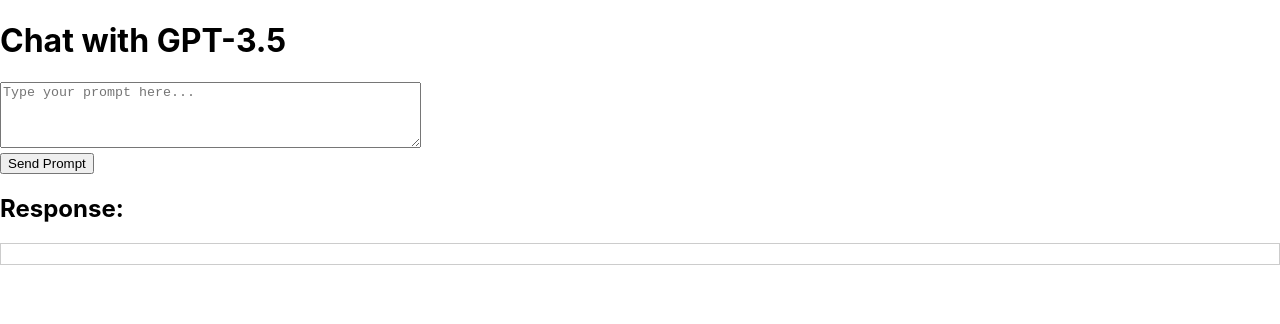
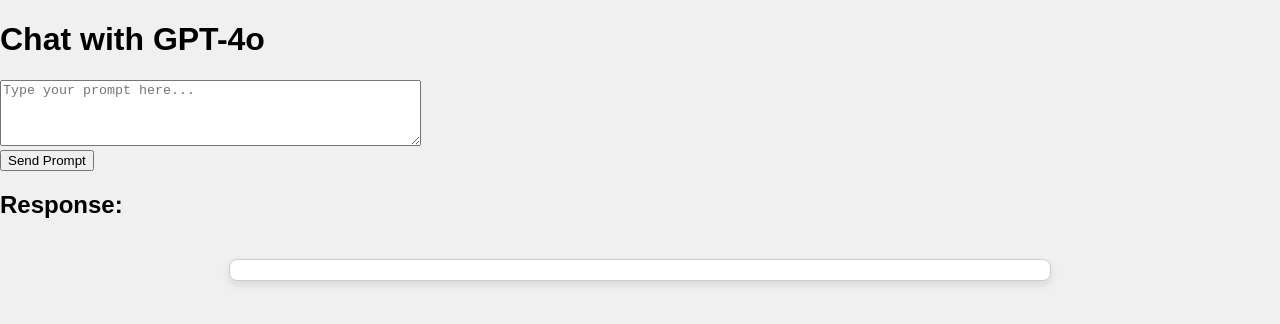
Before and after one commit to therealrara/DSAInterviewGPT, a React (Create React App) app: page / in a window 1280 px wide. Shown: the top 324 px of the page. Built offline with nearby package versions, Linux system fonts and the light colour scheme.

Commit message:
Added some CSS styling to make more legible

```diff
--- a/package.json
+++ b/package.json
@@ -10,6 +10,7 @@
     "openai": "^4.72.0",
     "react": "^16.8.6",
     "react-dom": "^16.8.6",
+    "react-markdown": "6",
     "react-scripts": "3.0.1"
   },
   "devDependencies": {
--- a/src/www/App.css
+++ b/src/www/App.css
@@ -32,3 +32,46 @@
   animation: App-logo-spin infinite 5s linear;
   cursor: pointer;
 }
+
+body {
+  background-color: #f0f0f0; /* Light gray background to add contrast */
+  font-family: Arial, sans-serif;
+}
+
+.markdown-container {
+  padding: 20px;
+  background-color: #ffffff; /* White background to make content pop */
+  border: 1px solid #ddd; /* Soft border for more definition */
+  border-radius: 8px;
+  max-width: 800px;
+  margin: 40px auto; /* Center the Markdown container */
+  box-shadow: 0 4px 8px rgba(0, 0, 0, 0.1); /* Add subtle shadow for depth */
+}
+
+/* Text-specific styling for better readability */
+.markdown-container p {
+  color: #333; /* Darker text for readability */
+  margin-bottom: 16px;
+}
+
+.markdown-container h1, .markdown-container h2, .markdown-container h3 {
+  color: #2c3e50; /* Darker color for headers */
+  margin-bottom: 16px;
+  margin-top: 24px;
+}
+
+.markdown-container code {
+  background-color: #e7e7e7; /* Gray background for inline code */
+  padding: 2px 4px;
+  border-radius: 4px;
+  color: #c7254e; /* Red color for better contrast */
+}
+
+.markdown-container pre {
+  background-color: #282c34; /* Darker color for block code */
+  color: #ffffff; /* White text for code blocks */
+  padding: 16px;
+  border-radius: 8px;
+  margin-bottom: 24px;
+  overflow-x: auto; /* Allow scrolling for long code */
+}
--- a/src/www/App.js
+++ b/src/www/App.js
@@ -1,4 +1,6 @@
 import React, { useState } from 'react';
+import ReactMarkdown from 'react-markdown';
+import './App.css';
 
 const ChatComponent = () => {
   const [prompt, setPrompt] = useState('');
@@ -31,7 +33,7 @@
 
   return (
       <div>
-        <h1>Chat with GPT-3.5</h1>
+        <h1>Chat with GPT-4o</h1>
         <textarea
             value={prompt}
             onChange={handlePromptChange}
@@ -42,8 +44,8 @@
         <br />
         <button onClick={handleSendPrompt}>Send Prompt</button>
         <h2>Response:</h2>
-        <div style={{ whiteSpace: 'pre-wrap', border: '1px solid #ccc', padding: '10px' }}>
-          {response}
+        <div className="markdown-container" style={{ whiteSpace: 'pre-wrap', border: '1px solid #ccc', padding: '10px' }}>
+          <ReactMarkdown>{response}</ReactMarkdown>
         </div>
       </div>
   );
```
Also changed, not shown: 1 other file (tests, documents, lock files or other folders).
